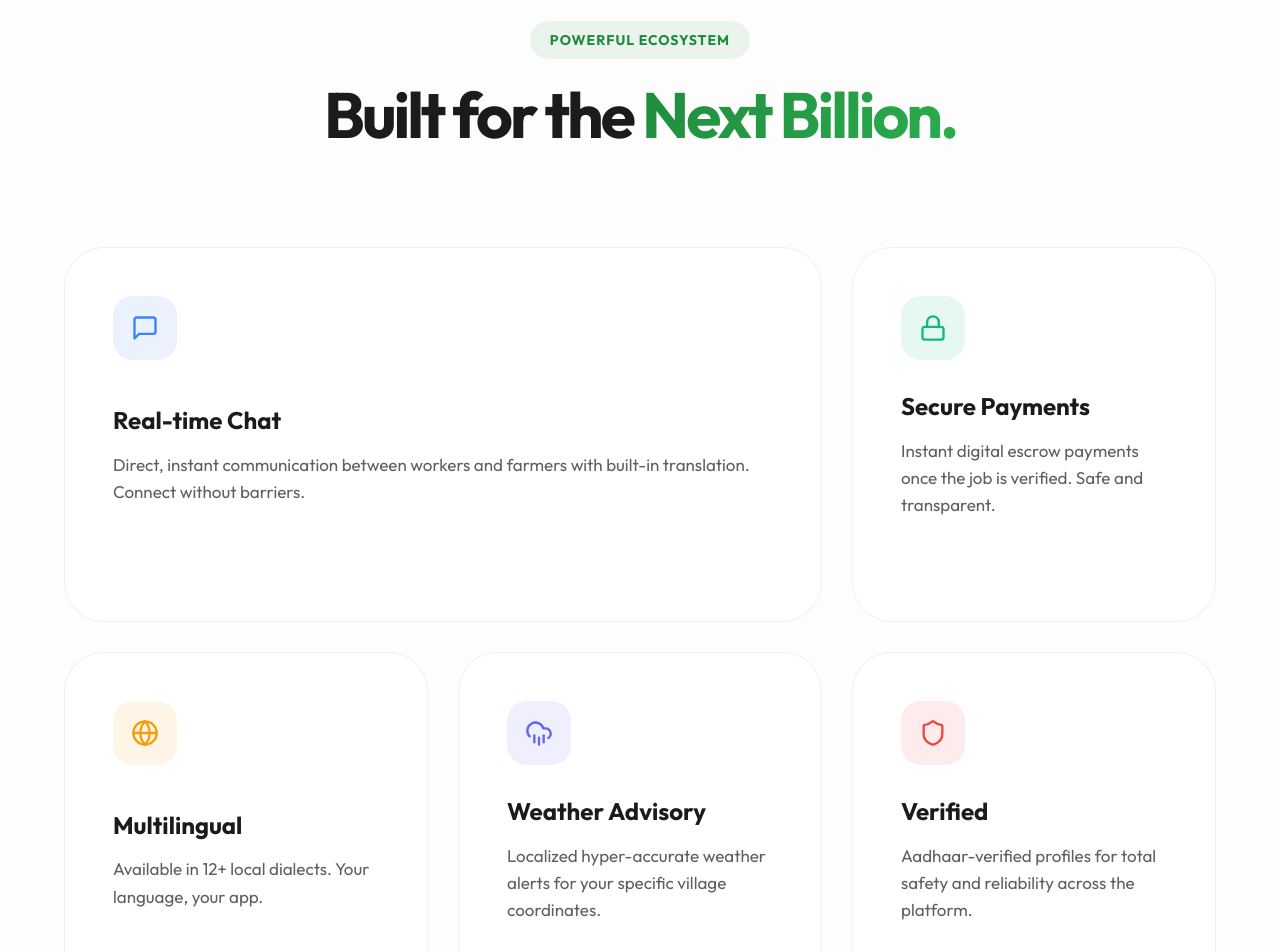
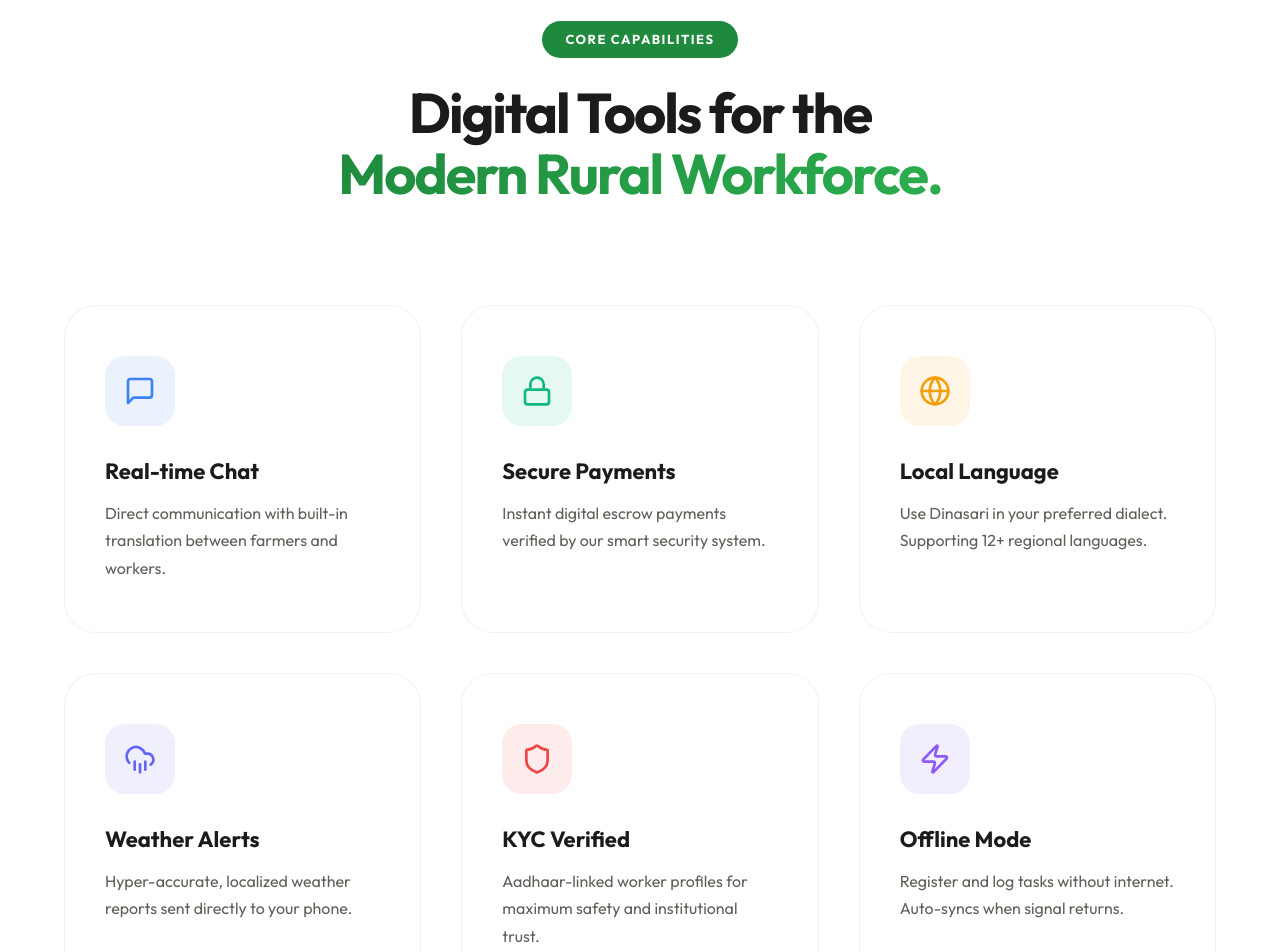
Before and after one commit to Burrisaiyadav/Dinasari-landingpage, a React (Vite) app: page / in a window 1280 px wide. Shown: the part 2740-3692 px from the top of the page. Built offline with nearby package versions, Linux system fonts and the light colour scheme.

Commit message:
Update features UI to modern grid and fix header button redirection

```diff
--- a/src/components/DownloadCTA.jsx
+++ b/src/components/DownloadCTA.jsx
@@ -4,7 +4,7 @@ import { Download, Smartphone, Apple } from 'lucide-react';
 
 const DownloadCTA = () => {
   return (
-    <section className="section-padding">
+    <section id="download" className="section-padding">
       <div className="container">
         <motion.div
           initial={{ opacity: 0, y: 30 }}
--- a/src/components/Features.jsx
+++ b/src/components/Features.jsx
@@ -5,51 +5,45 @@ import { motion } from 'framer-motion';
 const Features = () => {
   const features = [
     {
-      icon: <MessageSquare size={28} />,
+      icon: <MessageSquare size={32} />,
       title: "Real-time Chat",
-      desc: "Direct, instant communication between workers and farmers with built-in translation. Connect without barriers.",
-      size: "large",
+      desc: "Direct communication with built-in translation between farmers and workers.",
       color: "#3B82F6"
     },
     {
-      icon: <Lock size={28} />,
+      icon: <Lock size={32} />,
       title: "Secure Payments",
-      desc: "Instant digital escrow payments once the job is verified. Safe and transparent.",
-      size: "small",
+      desc: "Instant digital escrow payments verified by our smart security system.",
       color: "#10B981"
     },
     {
-      icon: <Globe size={28} />,
-      title: "Multilingual",
-      desc: "Available in 12+ local dialects. Your language, your app.",
-      size: "small",
+      icon: <Globe size={32} />,
+      title: "Local Language",
+      desc: "Use Dinasari in your preferred dialect. Supporting 12+ regional languages.",
       color: "#F59E0B"
     },
     {
-      icon: <CloudRain size={28} />,
-      title: "Weather Advisory",
-      desc: "Localized hyper-accurate weather alerts for your specific village coordinates.",
-      size: "small",
+      icon: <CloudRain size={32} />,
+      title: "Weather Alerts",
+      desc: "Hyper-accurate, localized weather reports sent directly to your phone.",
       color: "#6366F1"
     },
     {
-      icon: <Shield size={28} />,
-      title: "Verified",
-      desc: "Aadhaar-verified profiles for total safety and reliability across the platform.",
-      size: "small",
+      icon: <Shield size={32} />,
+      title: "KYC Verified",
+      desc: "Aadhaar-linked worker profiles for maximum safety and institutional trust.",
       color: "#EF4444"
     },
     {
-      icon: <Zap size={28} />,
-      title: "Offline Sync",
-      desc: "Works even with patchy internet. Sync your data once you're back online. Never lose progress in low-signal areas.",
-      size: "large",
+      icon: <Zap size={32} />,
+      title: "Offline Mode",
+      desc: "Register and log tasks without internet. Auto-syncs when signal returns.",
       color: "#8B5CF6"
     }
   ];
 
   return (
-    <section id="features" style={{ background: '#fcfdfc', padding: '140px 0', overflow: 'hidden' }}>
+    <section id="features" style={{ background: '#ffffff', padding: '140px 0' }}>
       <div className="container">
         <div style={{ textAlign: 'center', marginBottom: '100px' }}>
           <motion.div
@@ -58,52 +52,48 @@ const Features = () => {
             viewport={{ once: true }}
             style={{
               display: 'inline-block',
-              padding: '8px 20px',
-              background: 'rgba(31, 138, 61, 0.08)',
+              padding: '8px 24px',
+              background: 'var(--primary)',
               borderRadius: '50px',
-              color: 'var(--primary)',
+              color: 'white',
               fontWeight: '700',
-              fontSize: '14px',
+              fontSize: '13px',
               marginBottom: '24px',
               textTransform: 'uppercase',
-              letterSpacing: '1px'
+              letterSpacing: '1.5px'
             }}
           >
-            Powerful Ecosystem
+            Core Capabilities
           </motion.div>
           <motion.h2
             initial={{ opacity: 0, y: 20 }}
             whileInView={{ opacity: 1, y: 0 }}
             viewport={{ once: true }}
             transition={{ delay: 0.1 }}
-            style={{ fontSize: '64px', fontWeight: '900', color: 'var(--text-main)', letterSpacing: '-3px', lineHeight: '1' }}
+            style={{ fontSize: '56px', fontWeight: '900', color: 'var(--text-main)', letterSpacing: '-2px', lineHeight: '1.1' }}
           >
-            Built for the <span className="text-gradient">Next Billion.</span>
+            Digital Tools for the <br /> <span className="text-gradient">Modern Rural Workforce.</span>
           </motion.h2>
         </div>
 
-        <div className="bento-grid">
+        <div className="features-grid">
           {features.map((f, idx) => (
             <motion.div
               key={idx}
-              initial={{ opacity: 0, scale: 0.95 }}
-              whileInView={{ opacity: 1, scale: 1 }}
+              initial={{ opacity: 0, y: 30 }}
+              whileInView={{ opacity: 1, y: 0 }}
               viewport={{ once: true }}
               transition={{ delay: idx * 0.1 }}
-              className={`feature-card ${f.size}`}
+              className="modern-feature-card"
             >
-              <div className="feature-content">
-                <div className="icon-wrapper" style={{ '--icon-color': f.color }}>
+              <div className="card-inner">
+                <div className="icon-box" style={{ '--accent': f.color }}>
                   {f.icon}
                 </div>
-                <div>
-                  <h4 style={{ fontSize: '24px', fontWeight: '800', marginBottom: '16px', color: 'var(--text-main)' }}>{f.title}</h4>
-                  <p style={{ fontSize: '17px', color: 'var(--text-muted)', lineHeight: '1.6' }}>{f.desc}</p>
-                </div>
-                <div className="card-footer">
-                  <span style={{ fontSize: '14px', fontWeight: '700', color: f.color }}>Learn More</span>
-                  <ChevronRight size={16} color={f.color} />
-                </div>
+                <h4 style={{ fontSize: '22px', fontWeight: '800', marginBottom: '16px' }}>{f.title}</h4>
+                <p style={{ fontSize: '16px', color: 'var(--text-muted)', lineHeight: '1.7' }}>{f.desc}</p>
+
+                <div className="accent-line" style={{ background: f.color }} />
               </div>
             </motion.div>
           ))}
@@ -111,77 +101,63 @@ const Features = () => {
       </div>
 
       <style dangerouslySetInnerHTML={{ __html: `
-        .bento-grid {
+        .features-grid {
           display: grid;
           grid-template-columns: repeat(3, 1fr);
-          grid-auto-rows: minmax(320px, auto);
-          gap: 30px;
+          gap: 40px;
         }
-        .feature-card {
-          background: white;
-          border-radius: 40px;
-          border: 1px solid rgba(0,0,0,0.06);
-          padding: 48px;
-          transition: all 0.5s cubic-bezier(0.4, 0, 0.2, 1);
-          cursor: pointer;
+        .modern-feature-card {
           position: relative;
-          overflow: hidden;
+          background: #fff;
+          border-radius: 32px;
+          padding: 50px 40px;
+          border: 1px solid rgba(0,0,0,0.05);
+          transition: all 0.4s cubic-bezier(0.4, 0, 0.2, 1);
         }
-        .feature-card.large {
-          grid-column: span 2;
+        .modern-feature-card:hover {
+          transform: translateY(-12px);
+          box-shadow: 0 30px 60px rgba(0,0,0,0.08);
+          border-color: rgba(31, 138, 61, 0.1);
         }
-        .feature-card:hover {
-          transform: translateY(-10px);
-          box-shadow: 0 30px 60px rgba(0,0,0,0.06);
-          border-color: rgba(31, 138, 61, 0.2);
-        }
-        .feature-content {
-          height: 100%;
-          display: flex;
-          flex-direction: column;
-          justify-content: space-between;
-        }
-        .icon-wrapper {
-          width: 64px;
-          height: 64px;
-          background: var(--icon-color);
-          background: color-mix(in srgb, var(--icon-color), transparent 90%);
+        .icon-box {
+          width: 70px;
+          height: 70px;
+          background: color-mix(in srgb, var(--accent), transparent 90%);
+          color: var(--accent);
           border-radius: 20px;
           display: flex;
           align-items: center;
           justify-content: center;
-          color: var(--icon-color);
           margin-bottom: 32px;
-        }
-        .card-footer {
-          display: flex;
-          align-items: center;
-          gap: 8px;
-          margin-top: 32px;
-          opacity: 0;
-          transform: translateX(-10px);
           transition: all 0.3s ease;
         }
-        .feature-card:hover .card-footer {
+        .modern-feature-card:hover .icon-box {
+          background: var(--accent);
+          color: white;
+          transform: rotate(10deg);
+        }
+        .accent-line {
+          position: absolute;
+          bottom: 0;
+          left: 40px;
+          right: 40px;
+          height: 3px;
+          border-radius: 3px 3px 0 0;
+          opacity: 0;
+          transform: scaleX(0.5);
+          transition: all 0.4s ease;
+        }
+        .modern-feature-card:hover .accent-line {
           opacity: 1;
-          transform: translateX(0);
+          transform: scaleX(1);
         }
         @media (max-width: 1200px) {
-          #features h2 { font-size: 48px; }
+          .features-grid { grid-template-columns: repeat(2, 1fr); }
         }
-        @media (max-width: 992px) {
-          .bento-grid {
-            grid-template-columns: 1fr !important;
-          }
-          .feature-card.large {
-            grid-column: span 1 !important;
-          }
-          .feature-card {
-            padding: 32px;
-          }
-          #features {
-            padding: 80px 0 !important;
-          }
+        @media (max-width: 768px) {
+          .features-grid { grid-template-columns: 1fr; gap: 30px; }
+          #features h2 { font-size: 36px; }
+          .modern-feature-card { padding: 40px 30px; }
         }
       `}} />
     </section>
--- a/src/components/Header.jsx
+++ b/src/components/Header.jsx
@@ -66,7 +66,10 @@ const Header = () => {
               {link.name}
             </a>
           ))}
-          <button className="btn btn-primary">
+          <button
+            className="btn btn-primary"
+            onClick={(e) => handleNavClick(e, '#download')}
+          >
             <Download size={18} />
             Download App
           </button>
@@ -117,7 +120,11 @@ const Header = () => {
                   {link.name}
                 </a>
               ))}
-              <button className="btn btn-primary" style={{ width: '100%', justifyContent: 'center' }}>
+              <button
+                className="btn btn-primary"
+                style={{ width: '100%', justifyContent: 'center' }}
+                onClick={(e) => handleNavClick(e, '#download')}
+              >
                 <Download size={18} />
                 Download App
               </button>
```
